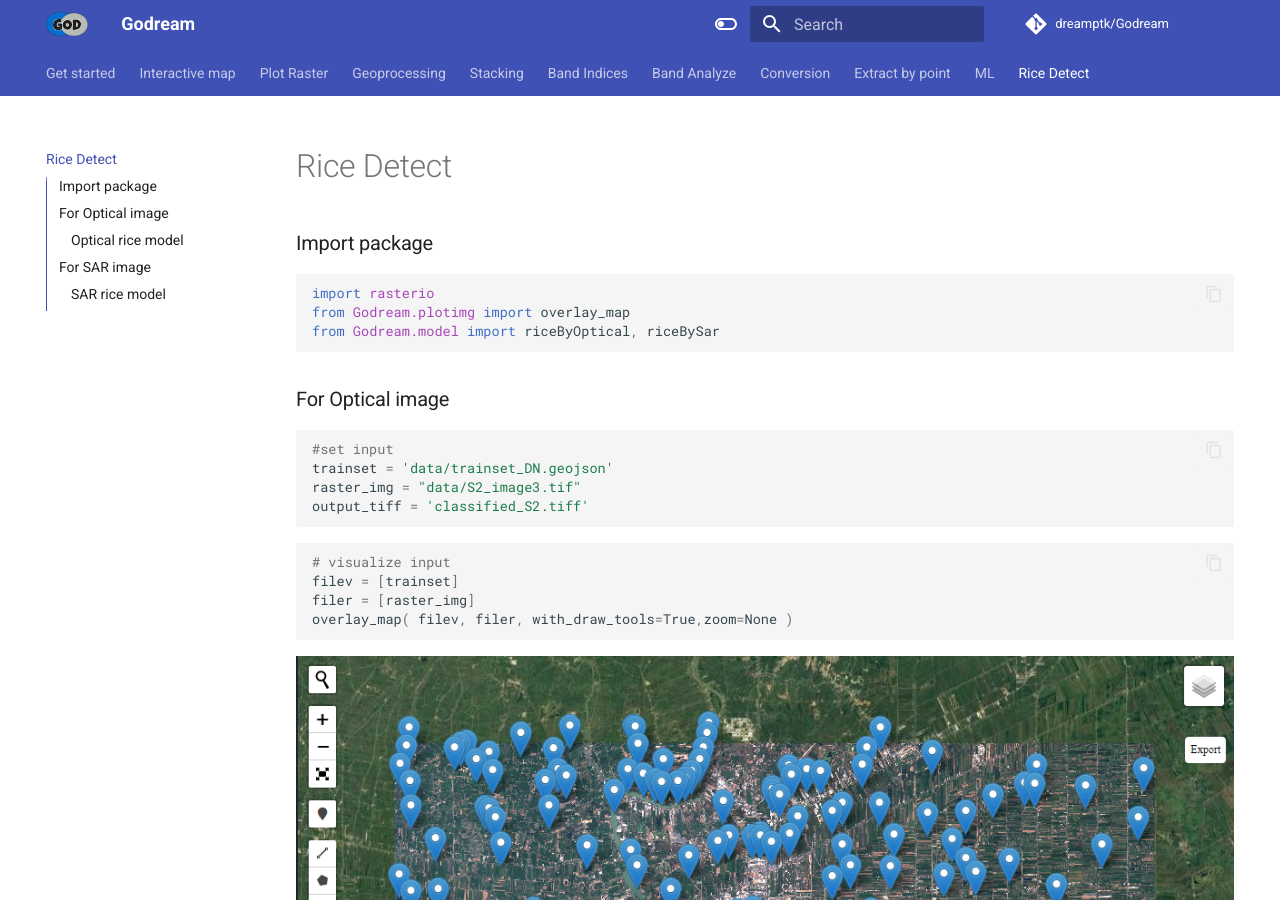
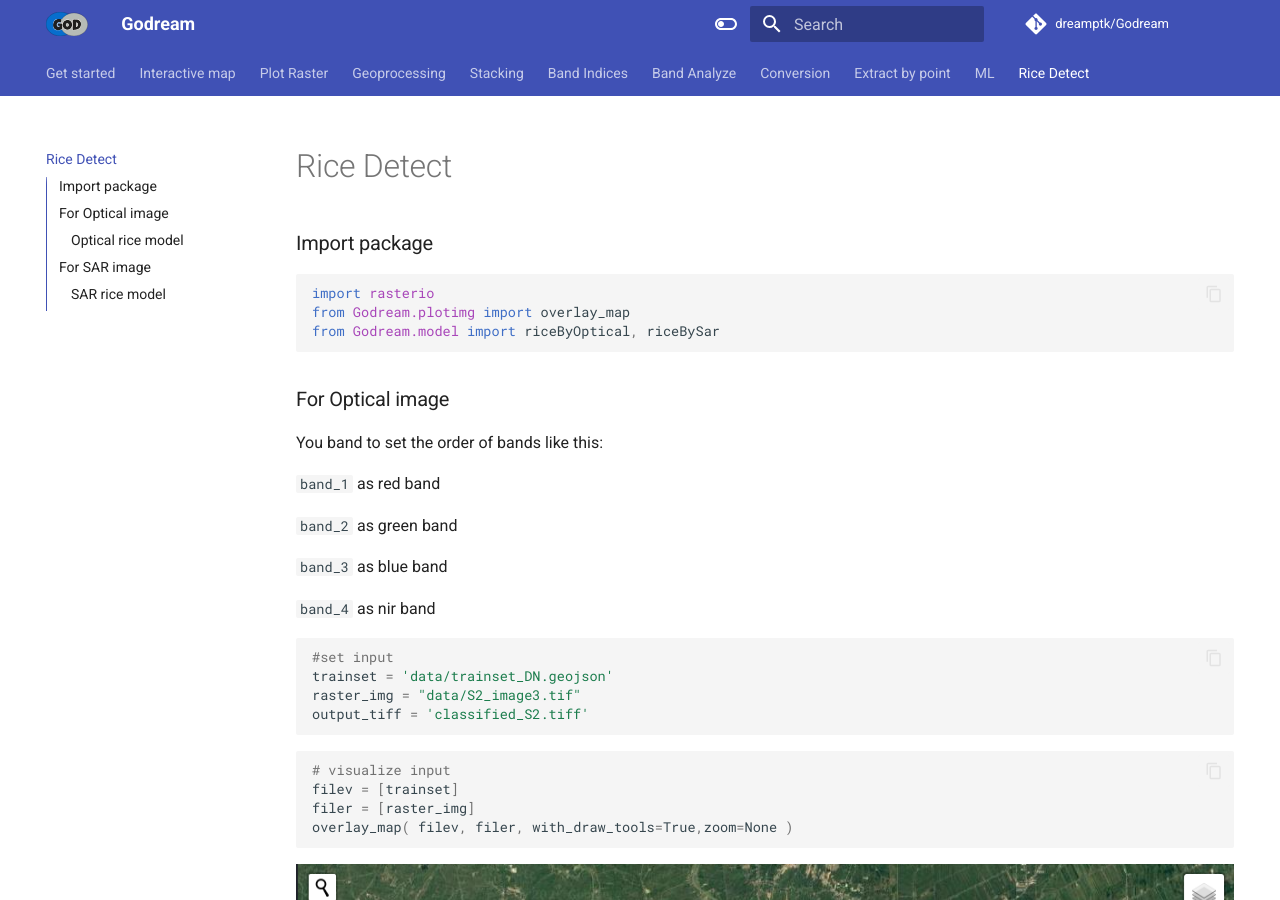
Before and after one commit to DreamPTK/Godreamwebsite, an MkDocs documentation site: the page built from docs/rice_model.md, in a window 1280 px wide and 900 px high. Built offline with MkDocs 1.6.1 and Material for MkDocs 9.7.7, drawn with Linux system fonts in a browser that asks for light colours; comment, search, counter and statistics services are not loaded.

Commit message:
Update rice_model.md

````diff
--- a/docs/rice_model.md
+++ b/docs/rice_model.md
@@ -10,6 +10,16 @@ from Godream.model import riceByOptical, riceBySar
 ```
 
 ### For Optical image
+
+You band to set the order of bands like this:
+
+`band_1` as red band
+
+`band_2` as green band
+
+`band_3` as blue band
+
+`band_4` as nir band
 
 ```python
 #set input
````
